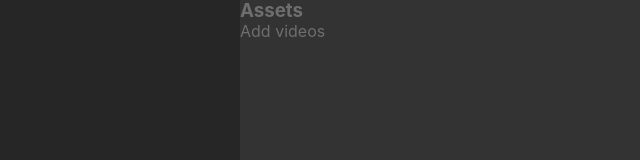
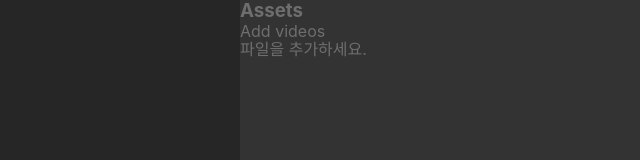
Before and after one commit to hewonjeong/post-production, a React (Create React App) app: page / in a window 1280 px wide. Shown: the top 160 px of the page, without its empty margins (640-1280 px from the left). Built offline with nearby package versions, Linux system fonts and the light colour scheme.

Commit message:
기능: 추가된 미디어가 없을 때 메시지 출력

```diff
--- a/src/components/VideoList.js
+++ b/src/components/VideoList.js
@@ -6,13 +6,18 @@ import Media from './Media'
 const propTypes = { videos: object }
 const defaultProps = { videos: {} }
 
-const VideoList = ({ videos }) => (
-  <ListWrap>
-    {Object.entries(videos).map(([id, video]) => (
-      <Media thumbnail={video.thumbnail} key={id} />
-    ))}
-  </ListWrap>
-)
+const VideoList = ({ videos }) => {
+  const entries = Object.entries(videos)
+  return entries.length ? (
+    <ListWrap>
+      {entries.map(([id, video]) => (
+        <Media {...video} key={id} />
+      ))}
+    </ListWrap>
+  ) : (
+    <p>파일을 추가하세요.</p>
+  )
+}
 
 VideoList.propTypes = propTypes
 VideoList.defaultProps = defaultProps
```
